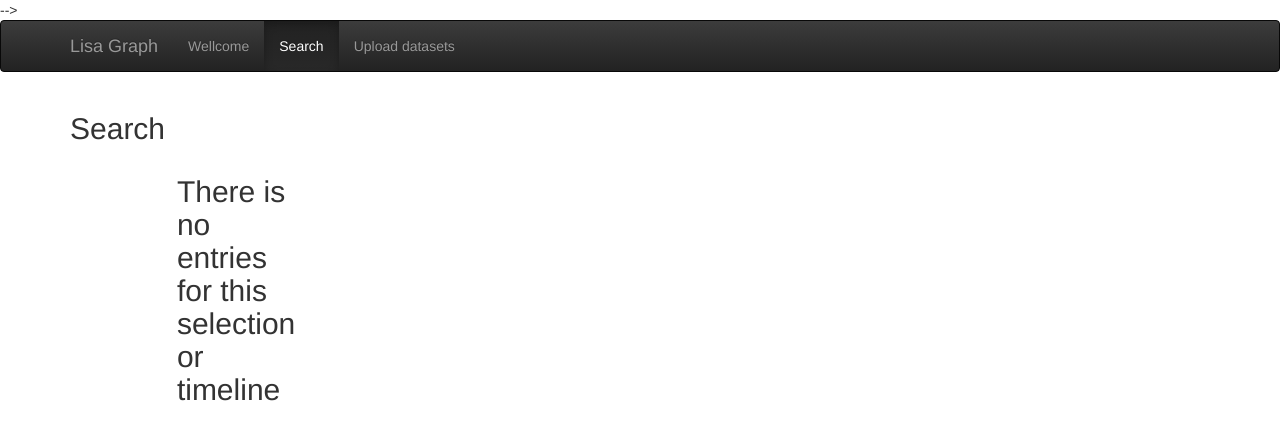
After one commit to ssoto/hack4medAND, a Django app: page /show_table/1 in a window 1280 px wide. The commit adds this page. Shown: the top 440 px of the page. Run offline with Django 3.2, Linux system fonts and the light colour scheme; data that the repository does not hold is empty; parts of the project's set-up code (start-up, migrations or seed data) failed here and were passed over; some libraries are stand-ins or nearby versions.

Commit message:
Ready to show tables

```diff
--- a/lisa_graph/lisa_graph/templates/index.html
+++ b/lisa_graph/lisa_graph/templates/index.html
@@ -17,11 +17,11 @@
     <link rel="stylesheet" type="text/css" href="{% static "/media/dist/css/jquery.multiselect.css" %}" />
     <link rel="stylesheet" type="text/css" href="{% static "/media/dist/css/jquery.multiselect.filter.css" %}"/>
     <link rel="stylesheet" type="text/css"
-    href="http://ajax.googleapis.com/ajax/libs/jqueryui/1/themes/ui-lightness/jquery-ui.css" />
-    <script type="text/javascript"
-src="http://ajax.googleapis.com/ajax/libs/jquery/1/jquery.js"></script>
-    <script type="text/javascript"
-src="http://ajax.googleapis.com/ajax/libs/jqueryui/1/jquery-ui.min.js"></script>
+    <!--href="http://ajax.googleapis.com/ajax/libs/jqueryui/1/themes/ui-lightness/jquery-ui.css" />-->
+    <!--<script type="text/javascript"-->
+<!--src="http://ajax.googleapis.com/ajax/libs/jquery/1/jquery.js"></script>-->
+    <!--<script type="text/javascript"-->
+<!--src="http://ajax.googleapis.com/ajax/libs/jqueryui/1/jquery-ui.min.js"></script>-->
 
 
     <!-- Custom styles for this template -->
--- /dev/null
+++ b/lisa_graph/lisa_graph/templates/lisa_search/entry.html
@@ -0,0 +1,19 @@
+{% if not entries|length > 0%}
+<h2>There is no entries for this selection or timeline</h2>
+{% else %}
+{% for entry in entries %}
+<h3><a href="{% url 'show_table' entry.name %}" target="_blank">{{entry.name}}</a></h3>
+<div class="col-lg-8">
+    <p>{{entry.description}}</p>
+</div>
+<div class="col-lg-4">
+    {{entry.creation_date.date.isoformat}}
+</div>
+<br>
+<div class="col-lg-12" style="font-size:11px">
+    {% for k in entry.keys %}
+    <strong>{{k.name}}</strong>
+    {% endfor %}
+</div>
+{% endfor %}
+{% endif %}
--- a/lisa_graph/lisa_graph/templates/lisa_search/search.html
+++ b/lisa_graph/lisa_graph/templates/lisa_search/search.html
@@ -15,7 +15,7 @@
         {% if keys|length > 0 %}
         <div class="col-lg-3">
             <form action="{% url 'search' %}" id="filter" method="post">{% csrf_token %}
-                <select multiple="multiple" form="filter" name="filterlist" style="height: 200px">
+                <select multiple="multiple" form="filter" name="filterlist" style="height: 200px; max-width:200px">
                     {% for key in keys %}
                     <option value="{{key.name}}" {% if key.name in selected_keys %}selected{% endif %}>{{key.name}}</option>
                     {% endfor %}
@@ -30,21 +30,15 @@
     {% block timeline %}
     <div class="pull-right col-lg-9">
         <div class="col-lg-12">
-            {% for entry in last_entries %}
-            <h3>{{entry.name}}</h3>
-            <div class="col-lg-8">
-                <p>{{entry.description}}</p>
-            </div>
-            <div class="col-lg-4">
-                {{entry.creation_date.date.isoformat}}
-            </div>
-            <br>
-            <div class="col-lg-12" style="font-size:11px">
-                {% for k in entry.keys %}
-                <strong>{{k.name}}</strong>
-                {% endfor %}
-            </div>
-    {% endfor %}
+            {% if last_entries %}
+                {% with last_entries as entries %}
+                    {% include 'lisa_search/entry.html' %}
+                {% endwith %}
+            {% else %}
+                {% with filtered_entries as entries %}
+                    {% include 'lisa_search/entry.html' %}
+                {% endwith %}
+            {% endif %}
         </div>
     </div>
     {% endblock %}
--- a/lisa_graph/lisa_graph/urls.py
+++ b/lisa_graph/lisa_graph/urls.py
@@ -11,6 +11,7 @@ urlpatterns = patterns('',
     url(r'^$', 'lisa_search.views.index', name='index'),
     url(r'^search$', 'lisa_search.views.search', name='search'),
     url(r'^upload$', 'lisa_search.views.upload', name='upload'),
+    url(r'^show_table/(?P<table_name>.*)$', 'lisa_search.views.show_table', name='show_table'),
     url(r'^admin/', include(admin.site.urls)),
 )
 urlpatterns += patterns('',
--- a/lisa_graph/lisa_search/views.py
+++ b/lisa_graph/lisa_search/views.py
@@ -4,7 +4,7 @@ from django.shortcuts import render_to_response, get_object_or_404, redirect
 from lisa_search.forms import UploadDataForm
 from lisa_modules.csv_reader import CSV
 from lisa_models.table import Table_Model
-from lisa_modules.db_middleware import persist_csv, get_last_created_tables
+from lisa_modules.db_middleware import persist_csv, get_last_created_tables, filter_tables
 from lisa_modules.key_middleware import get_all_keys
 from mongoengine import connect
 import tempfile
@@ -24,10 +24,11 @@ def search(request):
         # ContactForm was defined in the previous section
         #import pudb; pudb.set_trace()
         keys_selected = request.POST.getlist('filterlist') or None
-        #TODO aplicar el filtro con los keys_selected
+        filtered_entries = filter_tables(keys_selected)
         return render_to_response(
             'lisa_search/search.html',
-            {'last_entries': last_tables, 'selected_keys': keys_selected,'keys': keys},
+            {'selected_keys': keys_selected,'keys': keys,
+                'filtered_entries': filtered_entries},
             context_instance=RequestContext(request)
         )
     else:
@@ -50,12 +51,12 @@ def upload(request):
             my_f.file.write(data)
             my_f.close()
             connect('lisa_project_db')
+            list_key = None
             csv_object = CSV()
             csv_object.initialize(my_f.name,
                                 form.data['name'],
                                 form.data['description'])
-            persist_csv(csv_object,
-                        ['key', 'andalucia', 'reciensubido'])
+            persist_csv(csv_object, list_key)
 
             return render_to_response(
                 'lisa_search/upload.html',
@@ -68,3 +69,24 @@ def upload(request):
         'lisa_search/upload.html',
         {'form':form},
         context_instance=RequestContext(request))
+
+def show_table(request, table_name):
+    last_tables = get_last_created_tables()
+    keys = get_all_keys()
+    if request.method == 'POST': # If the form has been submitted...
+        # ContactForm was defined in the previous section
+        #import pudb; pudb.set_trace()
+        keys_selected = request.POST.getlist('filterlist') or None
+        filtered_entries = filter_tables(keys_selected)
+        return render_to_response(
+            'lisa_search/search.html',
+            {'selected_keys': keys_selected,'keys': keys,
+                'filtered_entries': filtered_entries},
+            context_instance=RequestContext(request)
+        )
+    else:
+        return render_to_response(
+            'lisa_search/search.html',
+            {'last_entries': last_tables, 'keys': keys},
+            context_instance=RequestContext(request)
+        )
```
